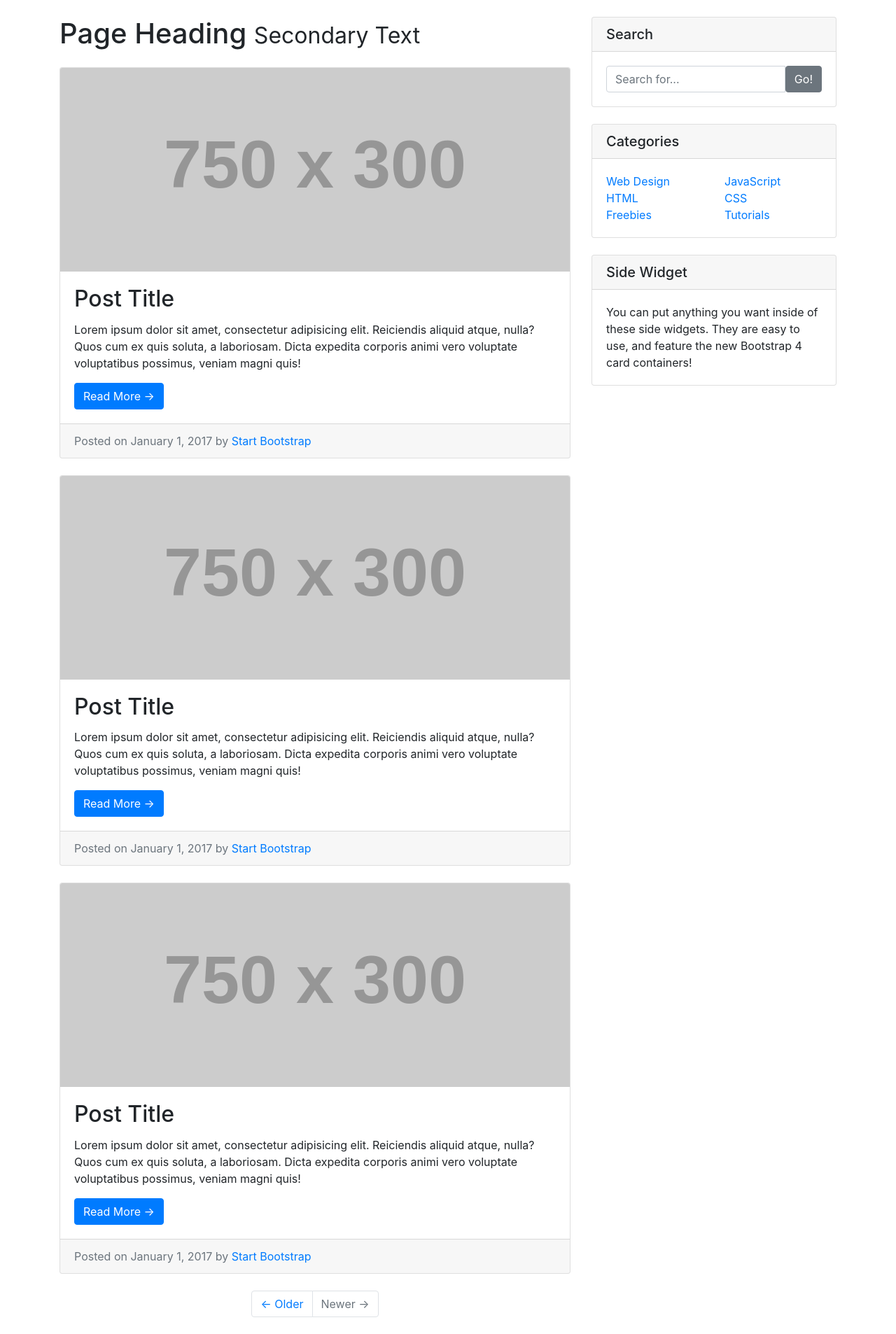
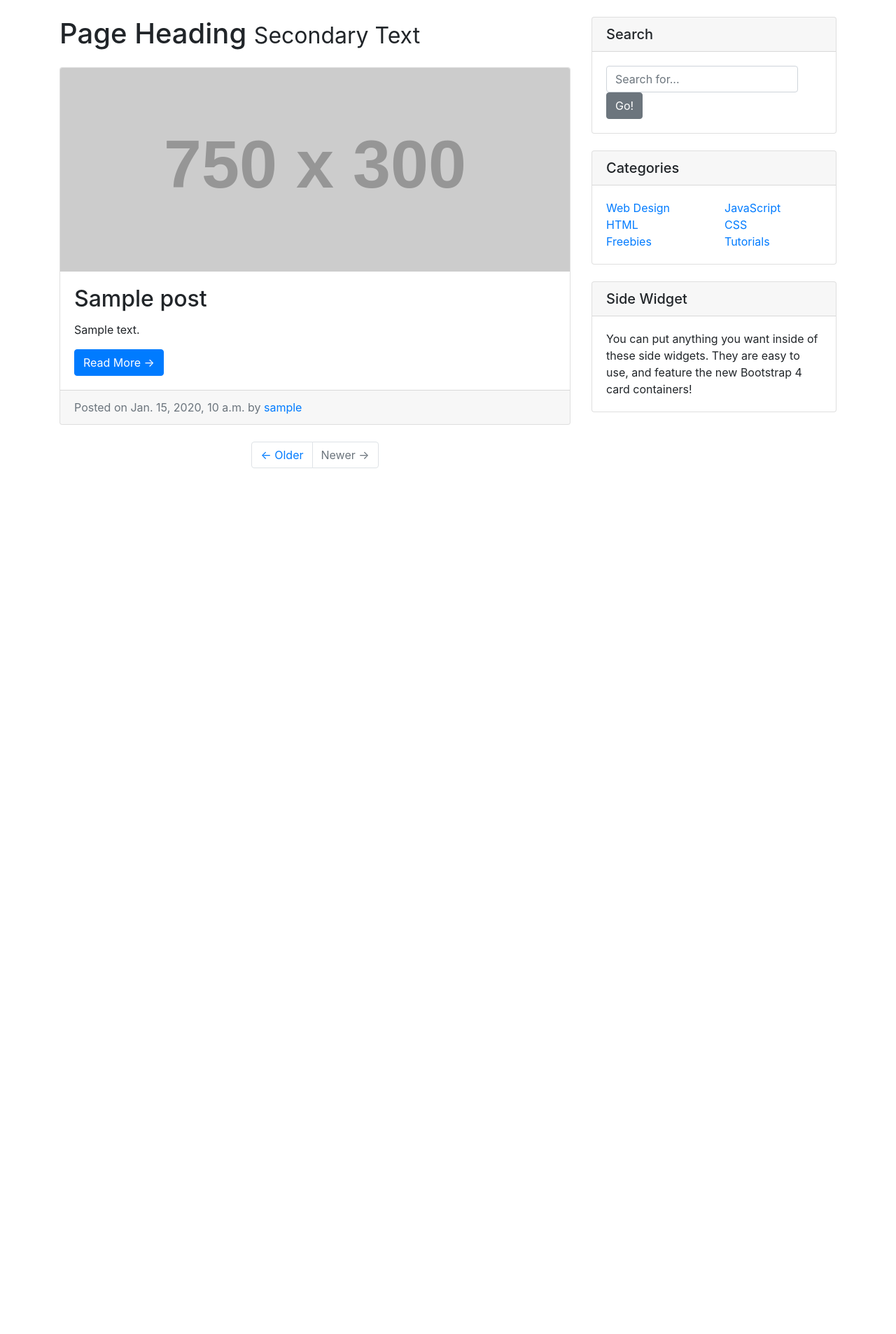
Before and after one commit to deenaahmed/Django-project, a Django app: page /Blog/home/ in a window 1280 px wide. Shown: the part 56-1962 px from the top of the page at 70% size. After the commit the page ends 725 px from the top, so only its background shows below. Run offline with Django 3.2, Linux system fonts and the light colour scheme; tables that the repository leaves empty hold one stand-in row (values such as "Sample post"); grey boxes labelled with a size stand in for pictures from a placeholder-image service; some libraries are stand-ins or nearby versions.

Commit message:
model v2 home v1

```diff
--- a/Django_blog/Blog/models.py
+++ b/Django_blog/Blog/models.py
@@ -4,7 +4,7 @@ from django.contrib.auth.models import User
 
 
 class Category(models.Model):
-    name = models.CharField(max_length=20)
+    name = models.CharField(max_length=150)
 
     def __str__(self):
         return self.name
@@ -12,27 +12,20 @@ class Category(models.Model):
 
 class Post(models.Model):
 
-    title = models.CharField(max_length=20)
+    title = models.CharField(max_length=150)
 
     author = models.ForeignKey(User)
 
     body = models.TextField()
 
-    #image = models.ImageField(upload_to = 'pic_folder/')
+    image = models.FileField(null=True, blank=True)
 
     cat = models.ForeignKey(Category)
-
-    likes = models.IntegerField(default=0)
-
-    dislikes = models.IntegerField(default=0)
 
     created_at = models.DateTimeField(auto_now_add=True)
 
     def __str__(self):
         return self.title
-
-
-
 
 
 class Comment(models.Model):
@@ -46,22 +39,16 @@ class Comment(models.Model):
     created_at = models.DateTimeField(auto_now_add=True)
 
 
-
-
 class Category_Subscribe(models.Model):
 
     user = models.ForeignKey(User)
 
     cat = models.ForeignKey(Category)
 
-    status = models.PositiveSmallIntegerField()
-
-
-
 
 class BadWord(models.Model):
 
-    name = models.CharField(max_length=30)
+    name = models.CharField(max_length=150)
 
     def __str__(self):
         return self.name
@@ -69,7 +56,7 @@ class BadWord(models.Model):
 
 class Tag(models.Model):
 
-    name = models.CharField(max_length=20)
+    name = models.CharField(max_length=150)
 
     def __str__(self):
         return self.name
@@ -90,3 +77,12 @@ class Reply(models.Model):
     body = models.TextField()
 
     created_at = models.DateTimeField(auto_now_add=True)
+
+
+class Like(models.Model):
+
+    user = models.ForeignKey(User)
+
+    post = models.ForeignKey(Post)
+
+    state = models.IntegerField()
--- a/Django_blog/Blog/templates/blog/footer.html
+++ b/Django_blog/Blog/templates/blog/footer.html
@@ -6,6 +6,7 @@
     <title>Title</title>
 </head>
 <body>
+
 <script src="{% static 'vendor/jquery/jquery.min.js' %}"></script>
     <script src="{% static 'vendor/bootstrap/js/bootstrap.bundle.min.js' %}"></script>
 <link rel="stylesheet" href="https://ajax.googleapis.com/ajax/libs/jqueryui/1.11.4/themes/smoothness/jquery-ui.css">
--- a/Django_blog/Blog/templates/blog/home.html
+++ b/Django_blog/Blog/templates/blog/home.html
@@ -25,48 +25,25 @@
             <small>Secondary Text</small>
           </h1>
 
+
+
+
+{%  for ps in allPosts  %}
           <!-- Blog Post -->
           <div class="card mb-4">
             <img class="card-img-top" src="http://placehold.it/750x300" alt="Card image cap">
             <div class="card-body">
-              <h2 class="card-title">Post Title</h2>
-              <p class="card-text">Lorem ipsum dolor sit amet, consectetur adipisicing elit. Reiciendis aliquid atque, nulla? Quos cum ex quis soluta, a laboriosam. Dicta expedita corporis animi vero voluptate voluptatibus possimus, veniam magni quis!</p>
+              <h2 class="card-title">{{ps.title}}</h2>
+              <p class="card-text">{{ps.body}}</p>
               <a href="#" class="btn btn-primary">Read More &rarr;</a>
             </div>
             <div class="card-footer text-muted">
-              Posted on January 1, 2017 by
-              <a href="#">Start Bootstrap</a>
+              Posted on {{ps.created_at}} by
+              <a href="#">{{ps.author}}</a>
             </div>
           </div>
 
-          <!-- Blog Post -->
-          <div class="card mb-4">
-            <img class="card-img-top" src="http://placehold.it/750x300" alt="Card image cap">
-            <div class="card-body">
-              <h2 class="card-title">Post Title</h2>
-              <p class="card-text">Lorem ipsum dolor sit amet, consectetur adipisicing elit. Reiciendis aliquid atque, nulla? Quos cum ex quis soluta, a laboriosam. Dicta expedita corporis animi vero voluptate voluptatibus possimus, veniam magni quis!</p>
-              <a href="#" class="btn btn-primary">Read More &rarr;</a>
-            </div>
-            <div class="card-footer text-muted">
-              Posted on January 1, 2017 by
-              <a href="#">Start Bootstrap</a>
-            </div>
-          </div>
-
-          <!-- Blog Post -->
-          <div class="card mb-4">
-            <img class="card-img-top" src="http://placehold.it/750x300" alt="Card image cap">
-            <div class="card-body">
-              <h2 class="card-title">Post Title</h2>
-              <p class="card-text">Lorem ipsum dolor sit amet, consectetur adipisicing elit. Reiciendis aliquid atque, nulla? Quos cum ex quis soluta, a laboriosam. Dicta expedita corporis animi vero voluptate voluptatibus possimus, veniam magni quis!</p>
-              <a href="#" class="btn btn-primary">Read More &rarr;</a>
-            </div>
-            <div class="card-footer text-muted">
-              Posted on January 1, 2017 by
-              <a href="#">Start Bootstrap</a>
-            </div>
-          </div>
-
+          {%  endfor  %}
           <!-- Pagination -->
           <ul class="pagination justify-content-center mb-4">
             <li class="page-item">
@@ -87,9 +64,13 @@
             <h5 class="card-header">Search</h5>
             <div class="card-body">
               <div class="input-group">
-                <input type="text" class="form-control" placeholder="Search for...">
+                <form method="GET" action="/Blog/search/">
+
+                <input type="text" class="form-control" id="search" name="term" placeholder="Search for...">
                 <span class="input-group-btn">
-                  <button class="btn btn-secondary" type="button">Go!</button>
+                  <button class="btn btn-secondary" type="submit" >Go!</button>
+                </span>
+                      </form>
                 </span>
               </div>
             </div>
@@ -145,6 +126,7 @@
 
     </div>
 
+
 {% endblock %}
 </body>
 </html>
--- a/Django_blog/Blog/urls.py
+++ b/Django_blog/Blog/urls.py
@@ -4,4 +4,7 @@ from . import views
 
 urlpatterns = [
     url(r'^home/$', views.allPosts),
+    url(r'^search/$', views.search),
+
+
 ]
--- a/Django_blog/Blog/views.py
+++ b/Django_blog/Blog/views.py
@@ -1,9 +1,21 @@
-from django.shortcuts import render
+from django.shortcuts import render, render_to_response
 from django.http import HttpResponse
+from django.template import RequestContext
+
 from .models import Post
+import re
+
+from django.db.models import Q
 
 
 def allPosts(request):
     all_posts = Post.objects.all()
     context = {"allPosts": all_posts}
     return render(request, "blog/home.html", context)
+
+
+def search(request):
+
+    found_entries = Post.objects.filter(title__icontains=request.GET['term']).order_by('created_at')
+    context = {"allPosts": found_entries}
+    return render(request, "blog/home.html", context)
```
Also changed, not shown: Django_blog/Blog/migrations/0008_auto_20180215_1614.py (added), 4 other files.
